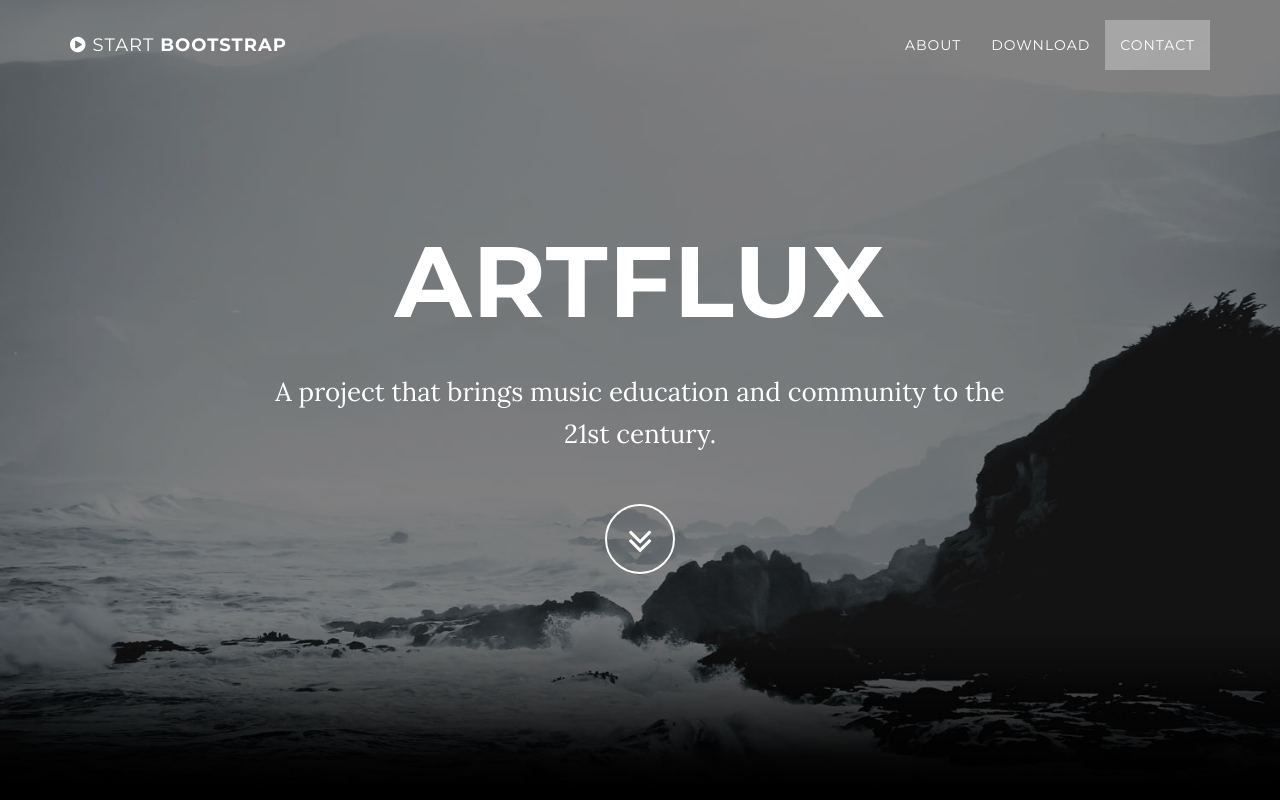
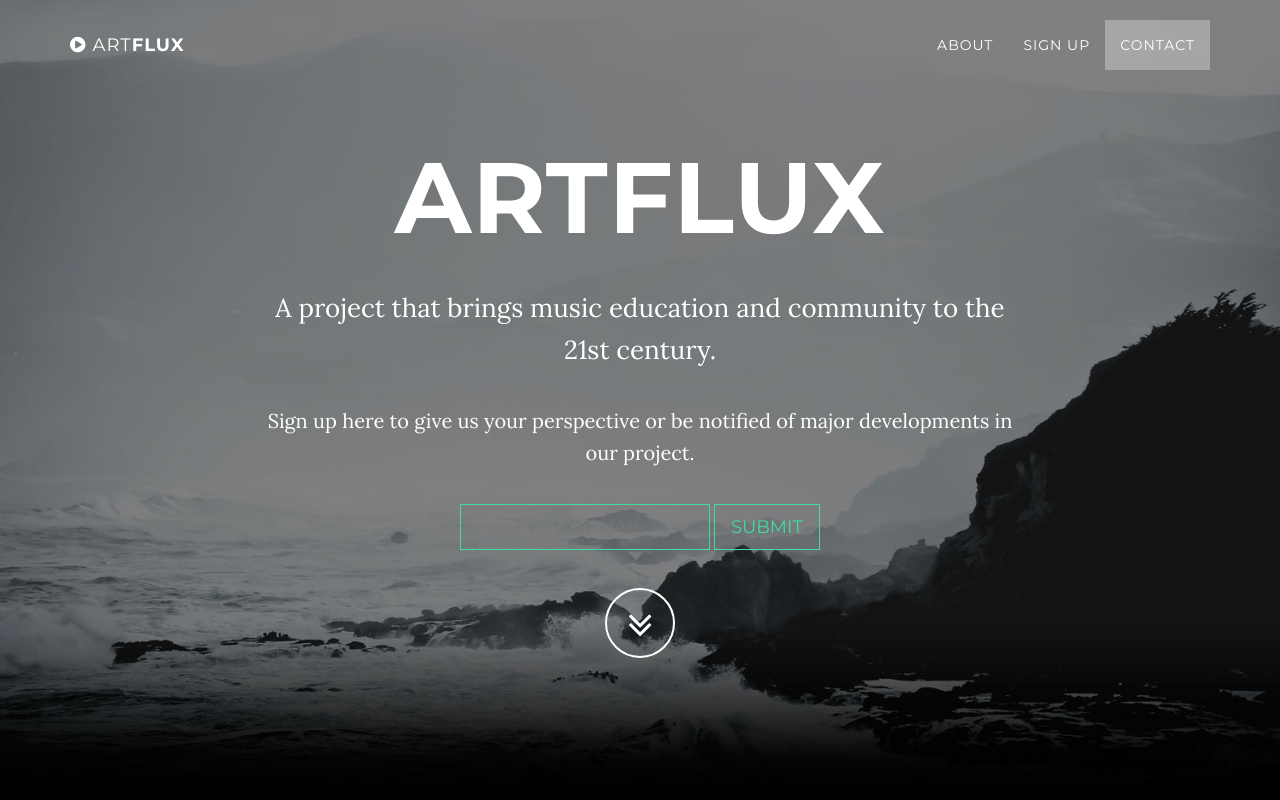
Before and after one commit to artflux-project/artflux-project.github.io, a plain HTML site: page index.html in a window 1280 px wide. Shown: the top 800 px of the page. Drawn offline with Linux system fonts and the light colour scheme; some packages are replaced by stand-ins of ours; a script that the page names is missing.

Commit message:
landing page v1.1

```diff
--- a/index.html
+++ b/index.html
@@ -45,7 +45,7 @@
                     <i class="fa fa-bars"></i>
                 </button>
                 <a class="navbar-brand page-scroll" href="#page-top">
-                    <i class="fa fa-play-circle"></i>  <span class="light">Start</span> Bootstrap
+                    <i class="fa fa-play-circle"></i>  <span class="light">Art</span>flux
                 </a>
             </div>
 
@@ -60,7 +60,7 @@
                         <a class="page-scroll" href="#about">About</a>
                     </li>
                     <li>
-                        <a class="page-scroll" href="#download">Download</a>
+                        <a class="page-scroll" href="signup">Sign Up</a>
                     </li>
                     <li>
                         <a class="page-scroll" href="#contact">Contact</a>
@@ -80,6 +80,11 @@
                     <div class="col-md-8 col-md-offset-2">
                         <h1 class="brand-heading">Artflux</h1>
                         <p class="intro-text">A project that brings music education and community to the 21st century.</p>
+                        <p>Sign up here to give us your perspective or be notified of major developments in our project.</p>
+                      	<form id="email-form">
+                			<input type="text" name="email" class="btn btn-default btn-lg" placeholder="Your email">
+                			<input type="submit" name="go" class="btn btn-default btn-lg">
+                		</form>
                         <a href="#about" class="btn btn-circle page-scroll">
                             <i class="fa fa-angle-double-down animated"></i>
                         </a>
@@ -102,8 +107,8 @@
     </section>
 
     <!-- Download Section -->
-    <section id="download" class="content-section text-center">
-        <div class="download-section">
+    <section id="Sign Up" class="content-section text-center">
+        <div class="signup-section">
             <div class="container">
                 <div class="col-lg-8 col-lg-offset-2">
                     <h2>Join our project</h2>
```
